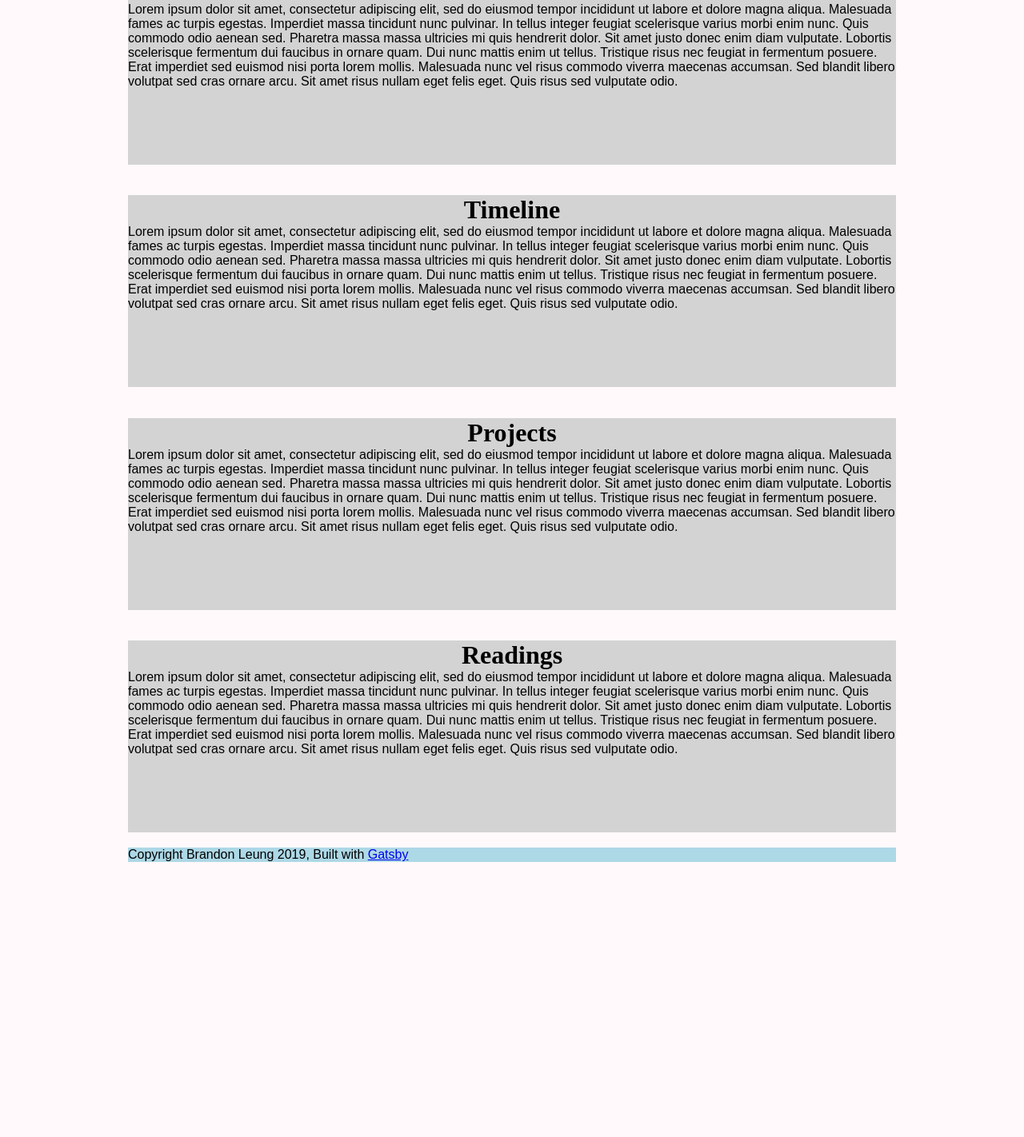
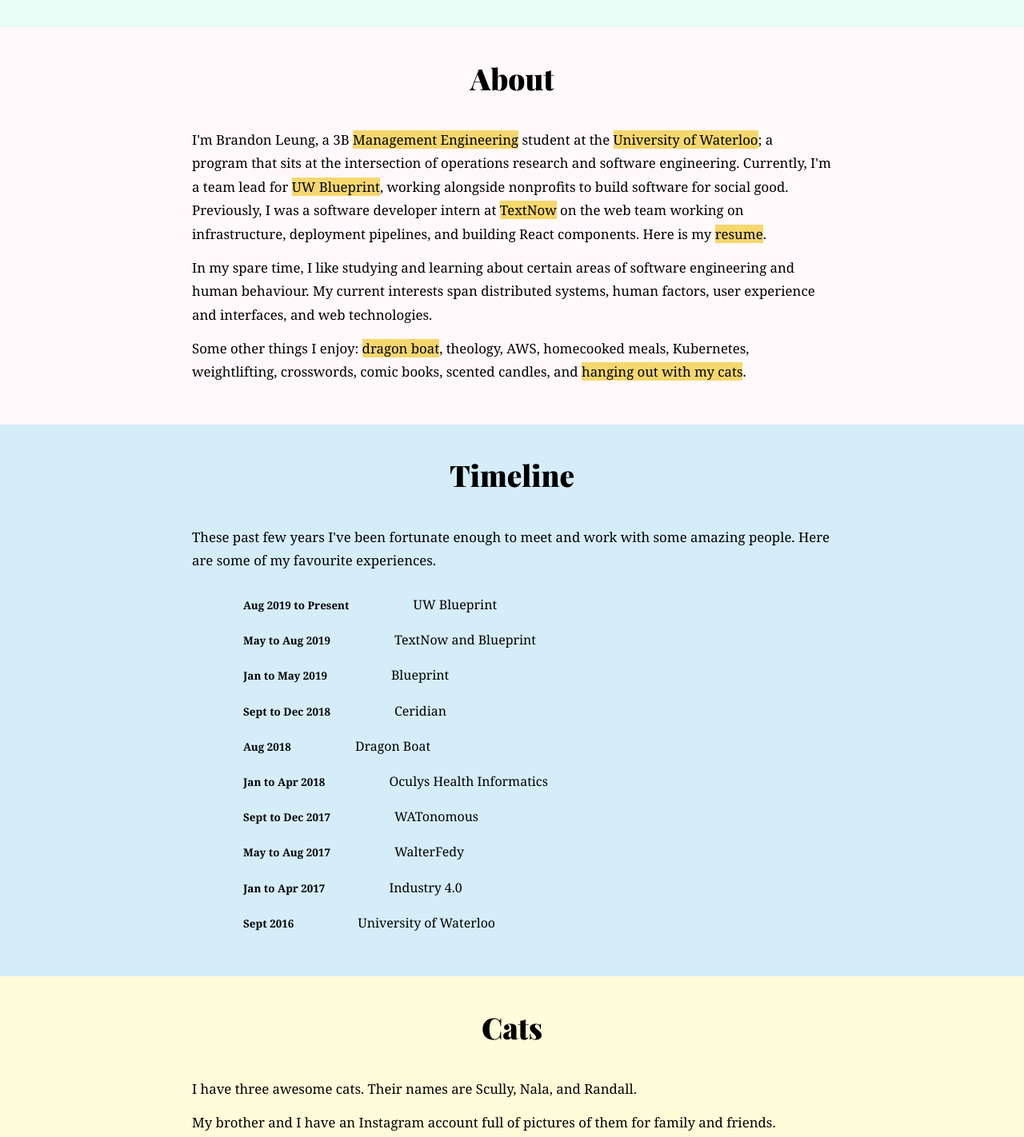
Before and after one commit to bmlunchbox/personal_website, a Gatsby site: page / in a window 1280 px wide. Shown: the part 411-1833 px from the top of the page at 80% size. Before the commit the page ends 1489 px from the top, so only its background shows below. Built offline with nearby package versions, Linux system fonts and the light colour scheme; Gatsby itself is replaced by a stand-in of ours.

Commit message:
about and timeline content added

```diff
--- a/gatsby-config.js
+++ b/gatsby-config.js
@@ -27,8 +27,5 @@
         icon: `src/images/gatsby-icon.png`, // This path is relative to the root of the site.
       },
     },
-    // this (optional) plugin enables Progressive Web App + Offline functionality
-    // To learn more, visit: https://gatsby.dev/offline
-    // `gatsby-plugin-offline`,
   ],
 }
--- a/package.json
+++ b/package.json
@@ -17,7 +17,8 @@
     "prop-types": "^15.7.2",
     "react": "^16.9.0",
     "react-dom": "^16.9.0",
-    "react-helmet": "^5.2.1"
+    "react-helmet": "^5.2.1",
+    "react-icons": "^3.7.0"
   },
   "devDependencies": {
     "prettier": "^1.18.2"
--- a/src/components/image.js
+++ b/src/components/image.js
@@ -16,7 +16,7 @@
 const ProfileImage = () => {
   const data = useStaticQuery(graphql`
     query {
-      profileImage: file(relativePath: { eq: "profile-picture.jpg" }) {
+      profileImage: file(relativePath: { eq: "portrait.jpg" }) {
         childImageSharp {
           fluid(maxWidth: 300) {
             ...GatsbyImageSharpFluid
@@ -26,7 +26,7 @@
     }
   `)
 
-  return <Img fluid={data.profileImage.childImageSharp.fluid} />
+  return <Img className="profile-image" fluid={data.profileImage.childImageSharp.fluid} />
 }
 
 export default ProfileImage
--- a/src/components/layout.css
+++ b/src/components/layout.css
@@ -1,10 +1,10 @@
-@import url('https://fonts.googleapis.com/css?family=Open+Sans|Playfair+Display:900&display=swap');
+@import url('https://fonts.googleapis.com/css?family=Merriweather|Open+Sans|Playfair+Display:900&display=swap');
 
 html {
   font-family: sans-serif;
   -ms-text-size-adjust: 100%;
   -webkit-text-size-adjust: 100%;
-  background: #FFF9FB;
+  background: #e8fdf5;
 }
 
 body {
@@ -15,11 +15,19 @@
 
 .header-container {
   margin: 0 auto;
-  max-width: 960;
-  max-height: 40vh;
+  width: 100vw;
+  min-height: 40vh;
+  overflow: hidden;
+  padding-bottom: 12vh;
 }
 
-.highlight {
+.header-content {
+  width: 80%;
+  max-width: 800px;
+  margin: 0 auto;
+}
+
+.link {
   background: #F46B3F;
 }
 
@@ -27,19 +35,34 @@
   width: 50%;
   height: 100%;
   float: left;
-  padding: 3% 0 0 10%;
 }
 
 h1 {
   font-size: 2.8rem;
-  font-family: 'Merriweather', serif;
-  margin-bottom: 4%;
+  font-family: 'Playfair Display', serif;
+  /*font-family: 'Merriweather', serif;*/
+  margin: 12% 0 4% 0;
 }
+/*
+.name::after{
+  content: "";
+  background-color: #f3c9b2;
+  height: 7px;
+  position: absolute;
+  top: 11%;
+  left: 10%;
+  -webkit-transform: translateY(-50%) rotate(0deg);
+  transform: translateY(-50%) rotate(0deg);
+  border-radius: 2px;
+  width: 350px;
+  z-index: -1;
+}*/
 
 h2 {
-  font-size: 2em;
-  font-family: 'Merriweather', serif;
-  margin: 0 auto;
+  font-size: 2.3em;
+  font-family: 'Playfair Display', serif;
+  /*font-family: 'Merriweather', serif;*/
+  margin: 3% auto;
   text-align: center;
 }
 
@@ -58,24 +81,90 @@
   cursor: pointer;
 }
 
+.icon-container {
+  width: 50%;
+  font-size: 1.3em;
+}
+
+.icon-container a {
+  margin: 0 3.5%;
+}
+
+.link-container {
+  margin: 5% 0;
+  font-family: 'Merriweather', serif;
+  font-size: 0.96em;
+}
+
+.link-container a {
+  margin: 0 2.5%;
+  background: #f5d76e;
+  text-decoration: none;
+  color: black;
+}
+
 .portrait {
-  min-width: 200px;
-  border-radius: 5%;
   float: left;
-  padding: 6% 0 0 8%;
+  padding: 8% 0 0 15%;
+}
+
+.profile-image {
+  border-radius: 2%;
+  width: 200px;
 }
 
 .section {
-  height: 30vh;
+  min-height: 30vh;
+  width: 100vw;
+  display: inline-block;
+  background: lightblue;
+  padding-bottom: 4%;
+}
+
+.content-container {
+  width: 80%;
+  max-width: 800px;
+  margin: 1% auto;
+  font-family: 'Georgia';
+  font-size: 1.05em;
+  line-height: 175%;
+}
+
+.content-container a {
+  background: #f5d76e;
+  text-decoration: none;
+  color: black;
+}
+
+.sub {
   width: 100%;
-  display: inline-block;
-  background: lightgrey;
-  margin: 2% auto;
+  padding-left: 10%;
+}
+
+.date {
+  font-weight: bold;
+  min-width: 200%;
+  padding-right: 10%;
+  font-size: 0.8em;
+}
+
+.sub-content {
+  font-size: 0.95em;
 }
 
 .footer-container {
-  width: 100%;
-  background: lightblue;
+  background: #111;
+  width: 100vw;
+  text-align: center;
+  color: #FFF9FB;
+  font-size: 0.8em;
+  font-style: italic;
+  padding: 2% 0;
+  font-family: 'Merriweather', serif;
+}
+
+.footer-block {
+  padding-right: 10%;
 }
 
 @media only screen and (max-width: 480px) {
--- a/src/components/layout.js
+++ b/src/components/layout.js
@@ -8,16 +8,14 @@
     <>
       <div
         style={{
-          margin: `0 auto`,
           maxWidth: 960,
           paddingTop: 0,
         }}
       >
         <main>{children}</main>
         <footer className="footer-container">
-          Copyright Brandon Leung {new Date().getFullYear()}, Built with
-          {` `}
-          <a href="https://www.gatsbyjs.org">Gatsby</a>
+          <span className="footer-block">Copyright {new Date().getFullYear()} Brandon Leung</span>
+          <span>Designed inspired by Nick Zuber, built with Gatsby.</span>
         </footer>
       </div>
     </>
--- a/src/pages/index.js
+++ b/src/pages/index.js
@@ -1,4 +1,5 @@
 import React from "react"
+import { FaLinkedin, FaGithub, FaFileAlt, FaCentercode } from 'react-icons/fa'
 
 import Layout from "../components/layout"
 import ProfileImage from "../components/image"
@@ -6,60 +7,120 @@
 const IndexPage = () => (
   <Layout>
     <div className="header-container">
+      <div className="header-content">
         <div className="profile-info">
-        <h1>Brandon Leung</h1>
+          <h1 className="name">Brandon Leung</h1>
           <div className="sub1">Management Engineering</div>
           <div className="sub1">University of Waterloo</div>
           <div className="sub2">brandonmichael.kg@gmail.com</div>
+
+          <div class="icon-container">
+            <a href="/" target="_blank" rel="noopener noreferrer" style={{'margin-left':'0'}}>
+              <FaFileAlt style={{'fill':'#454545'}}/>
+            </a>
+            <a href="https://github.com/brandonleung" target="_blank" rel="noopener noreferrer">
+              <FaGithub style={{'fill':'#454545'}}/>
+            </a>
+            <a href="https://www.linkedin.com/in/brandonmichaelkg/" target="_blank" rel="noopener noreferrer">
+              <FaLinkedin style={{'fill':'#454545'}}/>
+            </a>
+          </div>
+
+          <div class="link-container">
+            <a style={{'margin-left':'0'}} href="#timeline">Timeline</a>
+            <a href="#projects">Projects</a>
+            <a href="#readings">Readings</a>
+            <a href="#cats">Cats</a>
+          </div>
         </div>
 
         <div className="portrait">
           <ProfileImage />
         </div>
       </div>
+    </div>
 
-    <div className="section">
+    <div className="section" style={{'background': '#FFF9FB'}}>
       <h2 className="about-section">About</h2>
-      <div>
-        Lorem ipsum dolor sit amet, consectetur adipiscing elit, sed do eiusmod tempor incididunt ut labore et dolore magna aliqua.
-        Malesuada fames ac turpis egestas. Imperdiet massa tincidunt nunc pulvinar. In tellus integer feugiat scelerisque varius morbi
-        enim nunc. Quis commodo odio aenean sed. Pharetra massa massa ultricies mi quis hendrerit dolor. Sit amet justo donec enim diam vulputate.
-        Lobortis scelerisque fermentum dui faucibus in ornare quam. Dui nunc mattis enim ut tellus. Tristique risus nec feugiat in
-        fermentum posuere. Erat imperdiet sed euismod nisi porta lorem mollis. Malesuada nunc vel risus commodo viverra maecenas accumsan.
-        Sed blandit libero volutpat sed cras ornare arcu. Sit amet risus nullam eget felis eget. Quis risus sed vulputate odio.
+      <div className="content-container">
+        I'm Brandon Leung, a 3B <a>Management Engineering</a> student at the <a>University of Waterloo</a>; a program that sits at the intersection of operations research and
+        software engineering. Currently, I'm a team lead for <a>UW Blueprint</a>, working alongside nonprofits to build software for social good. Previously, I was
+        a software developer intern at <a>TextNow</a> on the web team working on infrastructure, deployment pipelines, and building React components. Here is my <a>resume</a>.
+      </div>
+      <div className="content-container">
+        In my spare time, I like studying and learning about certain areas of software engineering and human behaviour. My current interests span distributed
+        systems, human factors, user experience and interfaces, and web technologies.
+      </div>
+      <div className="content-container">
+        Some other things I enjoy: <a>dragon boat</a>, theology, AWS, homecooked meals, Kubernetes, weightlifting, crosswords, comic books, scented candles, and <a>hanging out with my cats</a>.
       </div>
     </div>
-    <div className="section">
+
+    <div className="section" style={{'background': '#D5EDF9'}}>
       <h2 className="timeline-section">Timeline</h2>
-      <div>
-        Lorem ipsum dolor sit amet, consectetur adipiscing elit, sed do eiusmod tempor incididunt ut labore et dolore magna aliqua.
-        Malesuada fames ac turpis egestas. Imperdiet massa tincidunt nunc pulvinar. In tellus integer feugiat scelerisque varius morbi
-        enim nunc. Quis commodo odio aenean sed. Pharetra massa massa ultricies mi quis hendrerit dolor. Sit amet justo donec enim diam vulputate.
-        Lobortis scelerisque fermentum dui faucibus in ornare quam. Dui nunc mattis enim ut tellus. Tristique risus nec feugiat in
-        fermentum posuere. Erat imperdiet sed euismod nisi porta lorem mollis. Malesuada nunc vel risus commodo viverra maecenas accumsan.
-        Sed blandit libero volutpat sed cras ornare arcu. Sit amet risus nullam eget felis eget. Quis risus sed vulputate odio.
+      <div className="content-container" style={{'margin-bottom':'2%'}}>
+        These past few years I've been fortunate enough to meet and work with some amazing people. Here are some of my favourite experiences.
+      </div>
+      <div className="content-container sub">
+        <span className="date">Aug 2019 to Present</span>
+        <span className="sub-content">UW Blueprint</span>
+      </div>
+      <div className="content-container sub">
+        <span className="date">May to Aug 2019</span>
+        <span className="sub-content">TextNow and Blueprint</span>
+      </div>
+      <div className="content-container sub">
+        <span className="date">Jan to May 2019</span>
+        <span className="sub-content">Blueprint</span>
+      </div>
+      <div className="content-container sub">
+        <span className="date">Sept to Dec 2018</span>
+        <span className="sub-content">Ceridian</span>
+      </div>
+      <div className="content-container sub">
+        <span className="date">Aug 2018</span>
+        <span className="sub-content">Dragon Boat</span>
+      </div>
+      <div className="content-container sub">
+        <span className="date">Jan to Apr 2018</span>
+        <span className="sub-content">Oculys Health Informatics</span>
+      </div>
+      <div className="content-container sub">
+        <span className="date">Sept to Dec 2017</span>
+        <span className="sub-content">WATonomous</span>
+      </div>
+      <div className="content-container sub">
+        <span className="date">May to Aug 2017</span>
+        <span className="sub-content">WalterFedy</span>
+      </div>
+      <div className="content-container sub">
+        <span className="date">Jan to Apr 2017</span>
+        <span className="sub-content">Industry 4.0</span>
+      </div>
+      <div className="content-container sub">
+        <span className="date">Sept 2016</span>
+        <span className="sub-content">University of Waterloo</span>
       </div>
     </div>
-    <div className="section">
+{/*
+    <div className="section" style={{'background': '#FFFCD9'}}>
       <h2 className="projects-section">Projects</h2>
-      <div>
-        Lorem ipsum dolor sit amet, consectetur adipiscing elit, sed do eiusmod tempor incididunt ut labore et dolore magna aliqua.
-        Malesuada fames ac turpis egestas. Imperdiet massa tincidunt nunc pulvinar. In tellus integer feugiat scelerisque varius morbi
-        enim nunc. Quis commodo odio aenean sed. Pharetra massa massa ultricies mi quis hendrerit dolor. Sit amet justo donec enim diam vulputate.
-        Lobortis scelerisque fermentum dui faucibus in ornare quam. Dui nunc mattis enim ut tellus. Tristique risus nec feugiat in
-        fermentum posuere. Erat imperdiet sed euismod nisi porta lorem mollis. Malesuada nunc vel risus commodo viverra maecenas accumsan.
-        Sed blandit libero volutpat sed cras ornare arcu. Sit amet risus nullam eget felis eget. Quis risus sed vulputate odio.
+      <div className="content-container">
       </div>
     </div>
-    <div className="section">
+    <div className="section" style={{'background': '#FFF9FB'}}>
       <h2 className="readings-section">Readings</h2>
-      <div>
-        Lorem ipsum dolor sit amet, consectetur adipiscing elit, sed do eiusmod tempor incididunt ut labore et dolore magna aliqua.
-        Malesuada fames ac turpis egestas. Imperdiet massa tincidunt nunc pulvinar. In tellus integer feugiat scelerisque varius morbi
-        enim nunc. Quis commodo odio aenean sed. Pharetra massa massa ultricies mi quis hendrerit dolor. Sit amet justo donec enim diam vulputate.
-        Lobortis scelerisque fermentum dui faucibus in ornare quam. Dui nunc mattis enim ut tellus. Tristique risus nec feugiat in
-        fermentum posuere. Erat imperdiet sed euismod nisi porta lorem mollis. Malesuada nunc vel risus commodo viverra maecenas accumsan.
-        Sed blandit libero volutpat sed cras ornare arcu. Sit amet risus nullam eget felis eget. Quis risus sed vulputate odio.
+      <div className="content-container">
+      </div>
+    </div>
+*/}
+    <div className="section" style={{'background': '#FFFCD9'}}>
+      <h2 className="readings-section">Cats</h2>
+      <div className="content-container">
+        I have three awesome cats. Their names are Scully, Nala, and Randall.
+      </div>
+      <div className="content-container">
+        My brother and I have an Instagram account full of pictures of them for family and friends.
       </div>
     </div>
   </Layout>
```
Also changed, not shown: public/static/d/2221601517.json (+1 -1 lines), public/static/d/894430747.json (added, +1 -0 lines), README.md, public/static/31e1238976c3f272b7ffab1b84a94c85/160a1/portrait.jpg (added), public/static/31e1238976c3f272b7ffab1b84a94c85/24f62/portrait.jpg (added), public/static/31e1238976c3f272b7ffab1b84a94c85/c83a6/portrait.jpg (added), public/static/31e1238976c3f272b7ffab1b84a94c85/cb3d3/portrait.jpg (added), public/static/31e1238976c3f272b7ffab1b84a94c85/f709c/portrait.jpg (added), src/images/portrait.jpg (added), src/images/profile-picture.jpg (deleted), 1 other file. Lines whose indentation alone changed are shown as unchanged.
